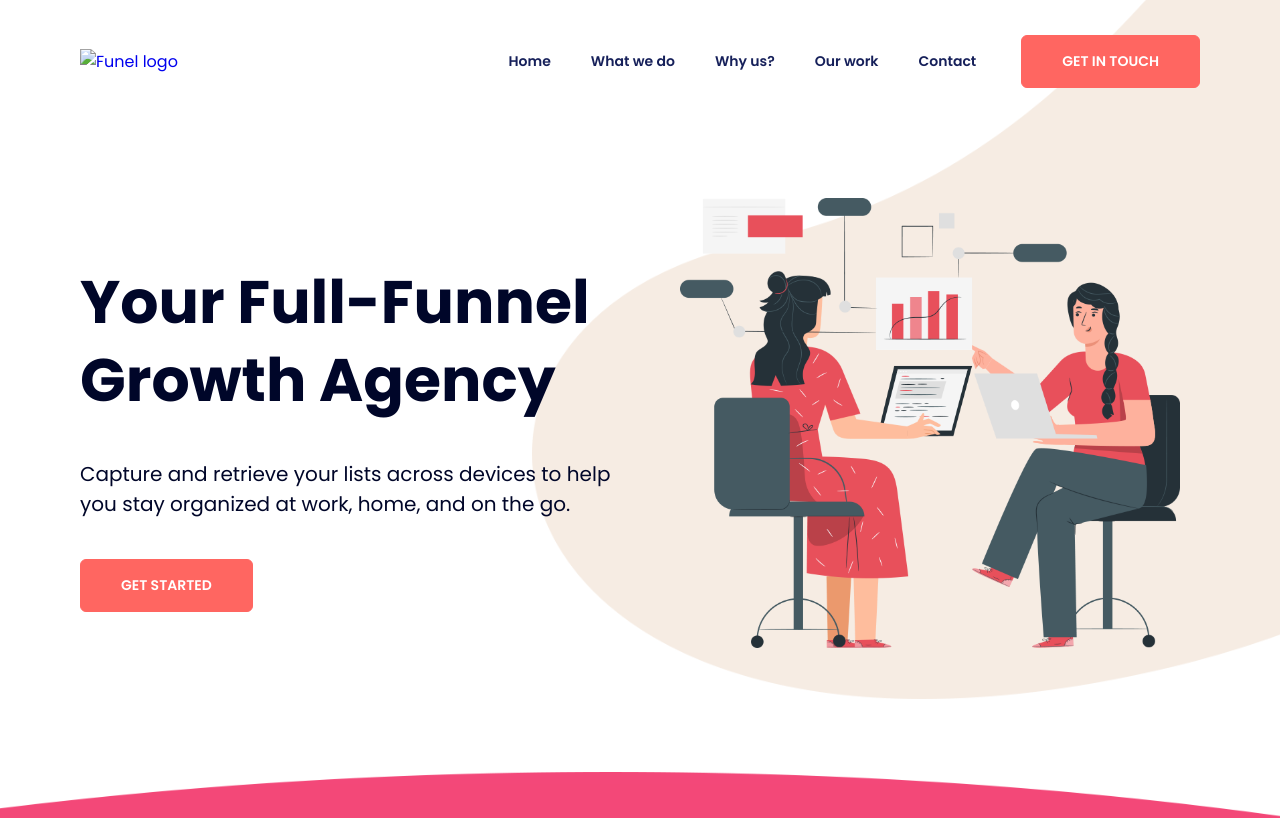
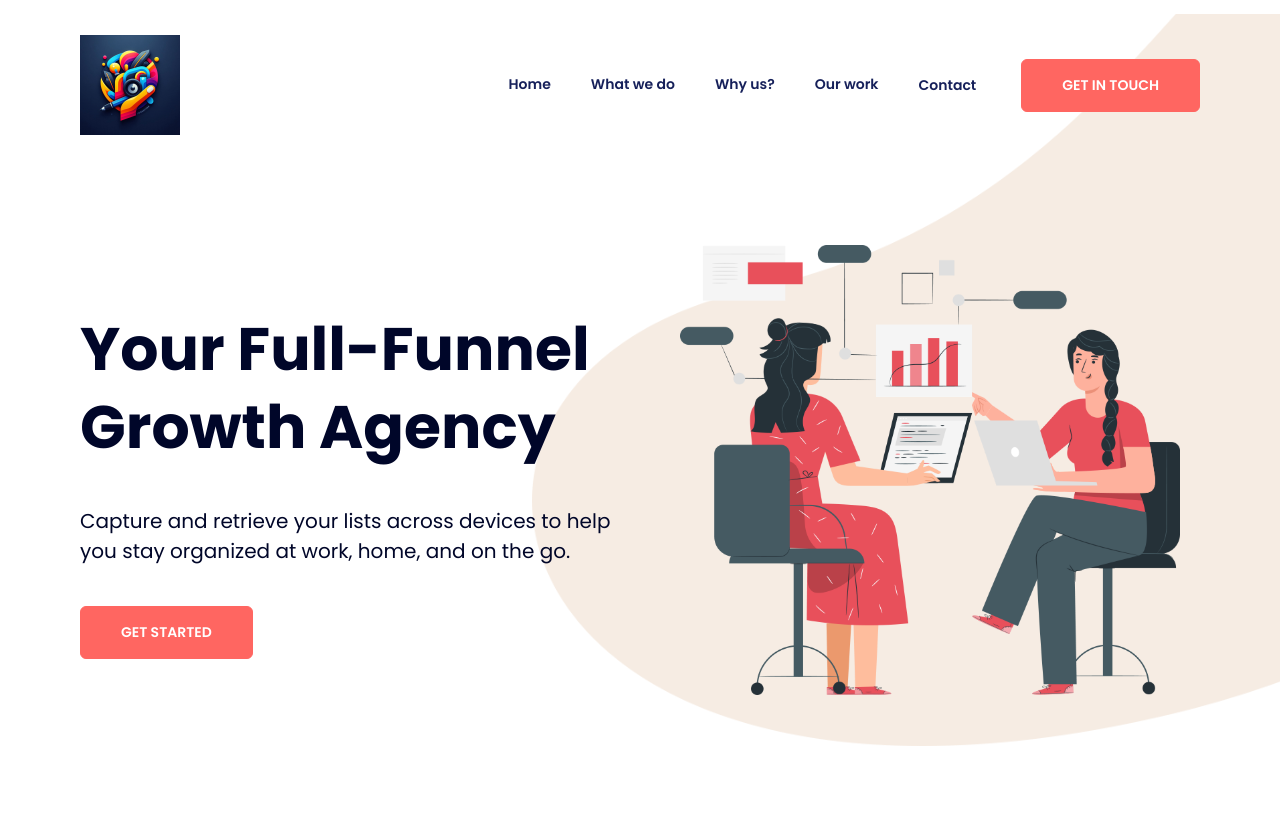
Before and after one commit to PUSHPENDER7128/project1, a plain HTML site: page index.html in a window 1280 px wide. Shown: the top 818 px of the page. Drawn offline with nearby package versions, Linux system fonts and the light colour scheme.

Commit message:
Update index.html

```diff
--- a/index.html
+++ b/index.html
@@ -36,7 +36,7 @@
     <div class="container">
 
       <a href="#" class="logo">
-        <img src="C:\Users\ABC\Pictures\Saved Pictures\logo for advertising company one.png" alt="Funel logo">
+        <img src="./assets/images/logo.png" alt="Funel logo">
       </a>
 
       <div class="navbar-wrapper">
@@ -554,9 +554,6 @@
   </a>
 
 
-
-
-
   <!--
     - custom js link
   -->
```
